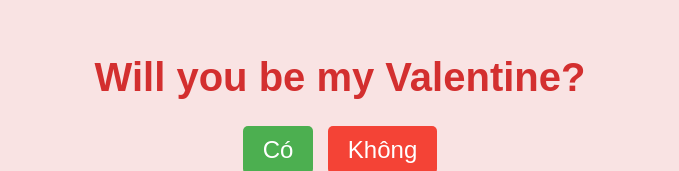
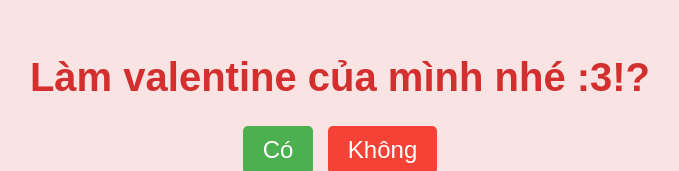
Before and after one commit to Ryuseikaiz/Valentine, a plain HTML site: page index.html in a window 1280 px wide. Shown: the part 137-308 px from the top of the page, without its empty margins (300-979 px from the left). Drawn offline with Linux system fonts and the light colour scheme; no server answers.

Commit message:
Hiiroooo

```diff
--- a/index.html
+++ b/index.html
@@ -8,7 +8,7 @@
 </head>
 <body>
     <div class="container">
-        <h1>Will you be my Valentine?</h1>
+        <h1>Làm valentine của mình nhé :3!?</h1>
         <div class="buttons">
             <button class="yes-button" onclick="handleYesClick()">Có</button>
             <button class="no-button" onclick="handleNoClick()">Không</button>
```
Also changed, not shown: yes_page.html (+1 -1 lines).
